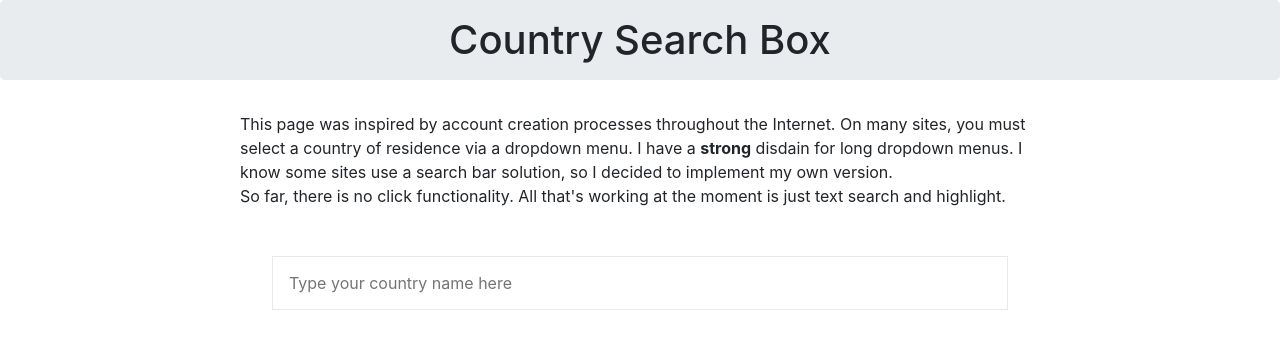
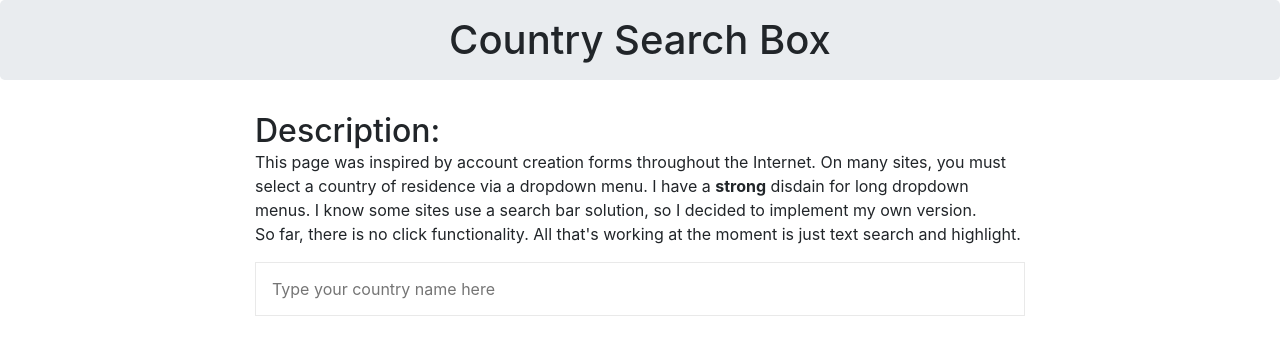
Before and after one commit to PearsHaveLand/PearsHaveLand.github.io, a plain HTML site: page search.html in a window 1280 px wide. Drawn offline with nearby package versions, Linux system fonts and the light colour scheme.

Commit message:
General cleanup and reformatting

```diff
--- a/search.css
+++ b/search.css
@@ -13,7 +13,7 @@
   border-style: none solid solid;
   border-width: 1px;
   border-color: rgb(233, 233, 233);
- /* background-color: white;*/
+  /*background-color: #d3d3d3;*/
   box-sizing: border-box;
   padding: 1em;
   height: 100%;
@@ -21,10 +21,6 @@
 }
 #searchresults{
   max-width: 50em;
-  padding: 2em;
-  margin: auto;
-  margin-top: 1em;
-  margin-bottom: 1em;
 }
 #highlighted{
   background-color: #53ac80;
--- a/search.html
+++ b/search.html
@@ -8,12 +8,13 @@
     <link rel="stylesheet" type="text/css" href="style.css">
     <link rel="stylesheet" type="text/css" href="search.css">
   </head>
-  <body class="pagebackground">
+  <body>
     <div class="topbar jumbotron">
   	   <h1>Country Search Box</h1>
     </div>
-  <div class="container">
-    <p class="pagecontent"> This page was inspired by account creation processes throughout the
+  <div class="pagecontent container">
+    <h2> Description:</h2>
+    <p> This page was inspired by account creation forms throughout the
       Internet. On many sites, you must select a country of residence via a dropdown
       menu. I have a <strong>strong</strong> disdain for long dropdown menus. I know some sites
       use a search bar solution, so I decided to implement my own version. <br>
@@ -21,7 +22,7 @@
       is just text search and highlight.
         </p>
   </div>
-    <div id="searchresults">
+    <div class="container" id="searchresults">
           <input id="searchinput" class="search" placeholder="Type your country name here" type="text"/>
       </div>
   </body>
```
Also changed, not shown: index.html (+7 -4 lines), style.css (line endings or trailing spaces).
